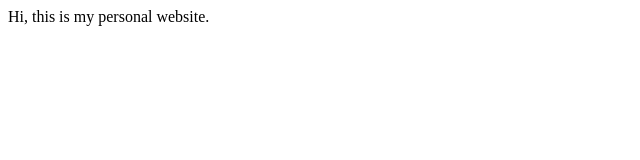
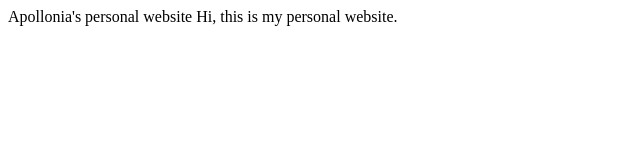
Before and after one commit to ApolloniaArellano/ApolloniaArellano.github.io, a plain HTML site: page index.html in a window 1280 px wide. Shown: the whole page, without its empty margins (0-640 px from the left). Drawn offline with Linux system fonts and the light colour scheme.

Commit message:
Adding a title

```diff
--- a/index.html
+++ b/index.html
@@ -1 +1,3 @@
+<hi> Apollonia's personal website<hi/>
+
 Hi, this is my personal website.
```
